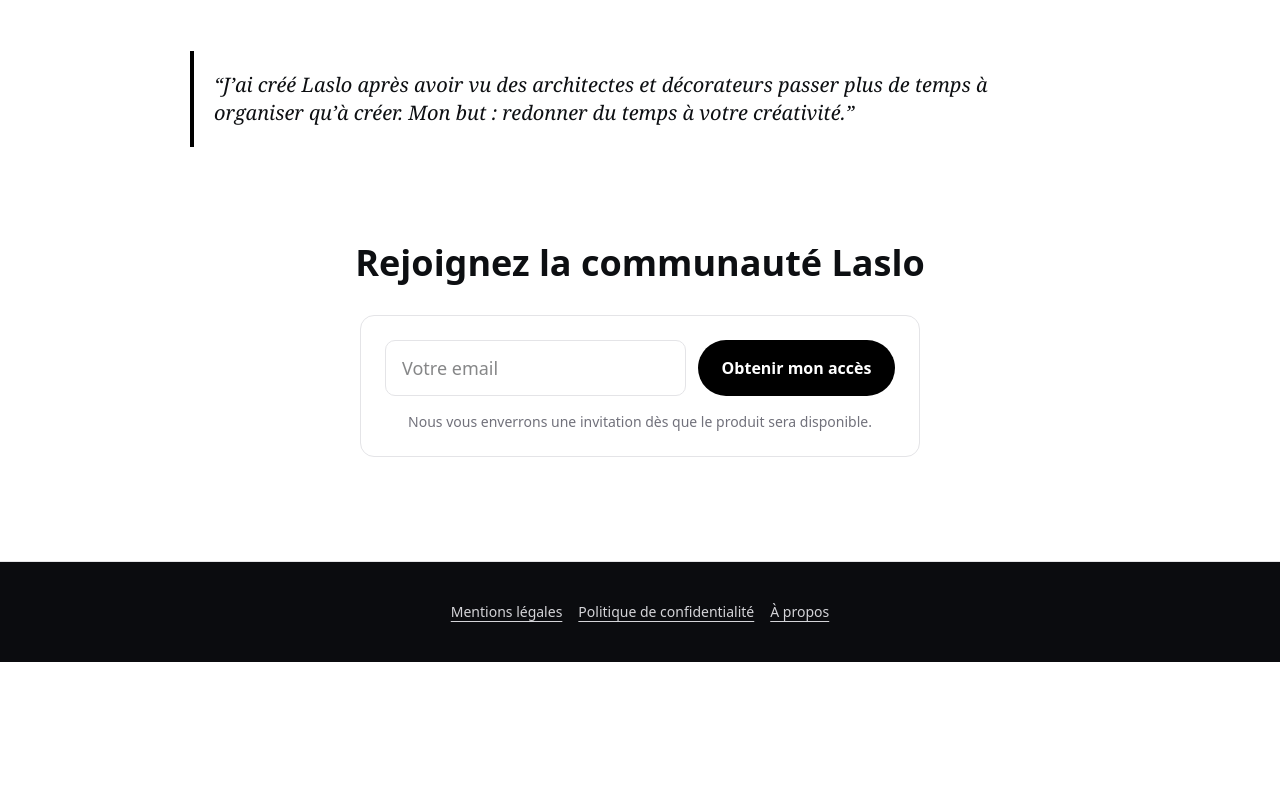
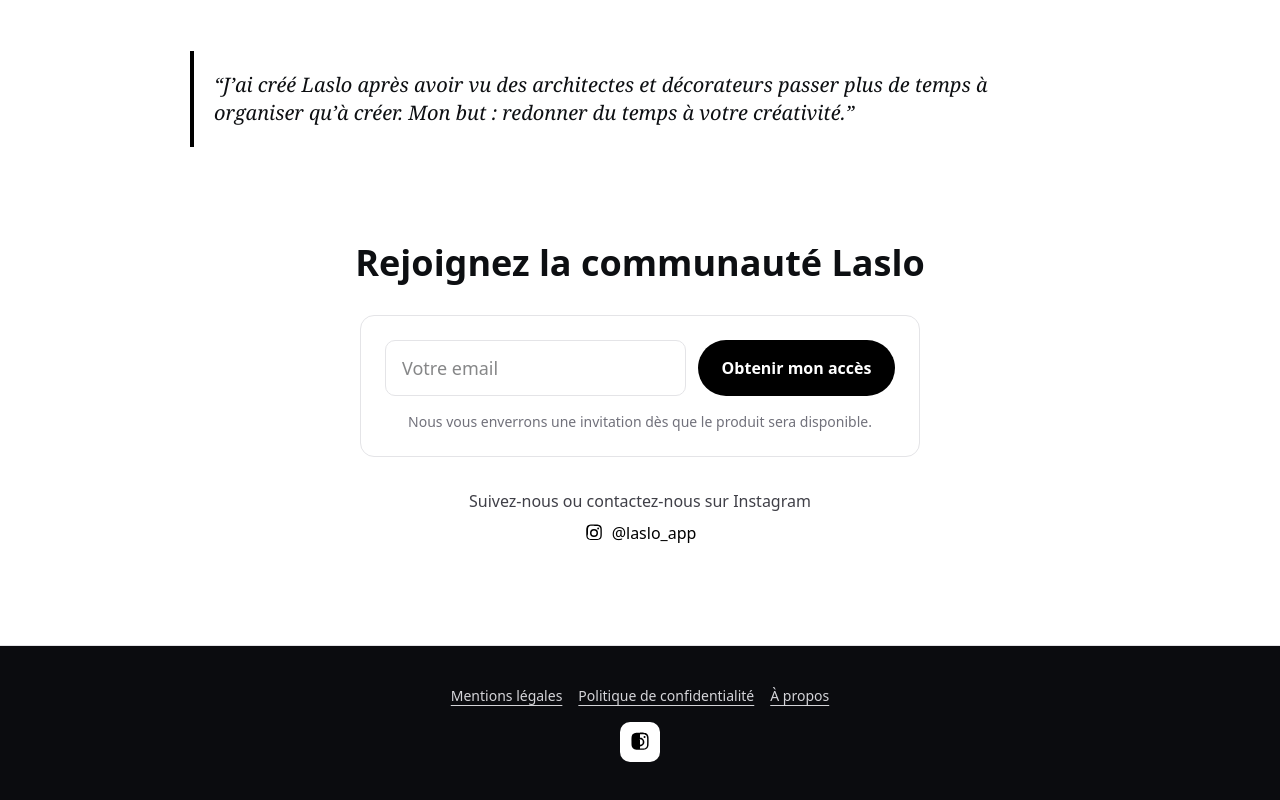
Before and after one commit to etherond/biblo-site, a Next.js app: page / in a window 1280 px wide. Shown: the part 3193-3993 px from the top of the page. Before the commit the page ends 3855 px from the top, so only its background shows below. Built offline with nearby package versions, Linux system fonts and the light colour scheme.

Commit message:
Add link to Instagram account

```diff
--- a/src/app/layout.tsx
+++ b/src/app/layout.tsx
@@ -75,6 +75,26 @@
               <Link href="/politique-confidentialite" className="underline underline-offset-4 hover:text-white">Politique de confidentialité</Link>
               <Link href="/a-propos" className="underline underline-offset-4 hover:text-white">À propos</Link>
             </div>
+            <div className="mt-4">
+              <a
+                href="https://instagram.com/laslo_app"
+                target="_blank"
+                rel="noopener noreferrer"
+                className="inline-flex items-center justify-center w-10 h-10 rounded-lg bg-white text-black hover:bg-white/90 transition"
+                aria-label="Notre compte Instagram @laslo_app"
+              >
+                <svg
+                  xmlns="http://www.w3.org/2000/svg"
+                  viewBox="0 0 24 24"
+                  width="22"
+                  height="22"
+                  aria-hidden="true"
+                  className="fill-current"
+                >
+                  <path d="M12 7.2a4.8 4.8 0 1 0 0 9.6 4.8 4.8 0 0 0 0-9.6Zm0 7.8a3 3 0 1 1 0-6 3 3 0 0 1 0 6Zm6.1-8.4a1.12 1.12 0 1 1-2.24 0 1.12 1.12 0 0 1 2.24 0ZM12 1.8c-2.6 0-2.9 0-3.9.06-1 .06-1.7.22-2.3 .47-.6 .24-1.1 .57-1.6 1.03-.46 .46-.8 1-.99 1.6-.26 .6-.41 1.3-.47 2.3C2.7 8.2 2.7 8.5 2.7 11.1c0 2.6 0 2.9 .06 3.9 .06 1 .22 1.7 .47 2.3 .24 .6 .57 1.1 1.03 1.6 .46 .46 1 .8 1.6 .99 .6 .26 1.3 .41 2.3 .47 1 .06 1.3 .06 3.9 .06 2.6 0 2.9 0 3.9-.06 1-.06 1.7-.22 2.3-.47 .6-.24 1.1-.57 1.6-1.03 .46-.46 .8-1 .99-1.6 .26-.6 .41-1.3 .47-2.3 .06-1 .06-1.3 .06-3.9 0-2.6 0-2.9-.06-3.9-.06-1-.22-1.7-.47-2.3a4.54 4.54 0 0 0-.99-1.6 4.54 4.54 0 0 0-1.6-.99c-.6-.26-1.3-.41-2.3-.47-1-.06-1.3-.06-3.9-.06Zm0 1.8c2.5 0 2.8 0 3.8 .06 .9 .05 1.4 .2 1.8 .33 .45 .17 .77 .36 1.1 .68 .32 .32 .5 .64 .68 1.1 .13 .38 .28 .9 .33 1.8 .06 1 .06 1.3 .06 3.8 0 2.5 0 2.8-.06 3.8-.05 .9-.2 1.4-.33 1.8-.17 .45-.36 .77-.68 1.1-.32 .32-.64 .5-1.1 .68-.38 .13-.9 .28-1.8 .33-1 .06-1.3 .06-3.8 .06Z"/>
+                </svg>
+              </a>
+            </div>
           </div>
         </section>
       </body>
--- a/src/app/page.tsx
+++ b/src/app/page.tsx
@@ -140,6 +140,27 @@
         <div className="mx-auto w-full max-w-[1120px] px-4">
           <h2 className="text-3xl md:text-4xl mb-8 font-semibold text-center">Rejoignez la communauté Laslo</h2>
           <ContactForm />
+          <div className="mt-8 text-center">
+            <p className="text-zinc-700">Suivez-nous ou contactez-nous sur Instagram</p>
+            <a
+              href="https://instagram.com/laslo_app"
+              target="_blank"
+              rel="noopener noreferrer"
+              className="inline-flex items-center gap-2 mt-2 text-black hover:underline"
+              aria-label="Notre compte Instagram @laslo_app"
+            >
+              <svg
+                xmlns="http://www.w3.org/2000/svg"
+                viewBox="0 0 24 24"
+                width="20"
+                height="20"
+                aria-hidden="true"
+              >
+                <path fill="currentColor" d="M12 7.2a4.8 4.8 0 1 0 0 9.6 4.8 4.8 0 0 0 0-9.6Zm0 7.8a3 3 0 1 1 0-6 3 3 0 0 1 0 6Zm6.1-8.4a1.12 1.12 0 1 1-2.24 0 1.12 1.12 0 0 1 2.24 0ZM12 1.8c-2.6 0-2.9 0-3.9.06-1 .06-1.7.22-2.3.47-.6.24-1.1.57-1.6 1.03-.46.46-.8 1-.99 1.6-.26.6-.41 1.3-.47 2.3C2.7 8.2 2.7 8.5 2.7 11.1c0 2.6 0 2.9.06 3.9.06 1 .22 1.7.47 2.3.24.6.57 1.1 1.03 1.6.46.46 1 .8 1.6.99.6.26 1.3.41 2.3.47 1 .06 1.3.06 3.9.06 2.6 0 2.9 0 3.9-.06 1-.06 1.7-.22 2.3-.47.6-.24 1.1-.57 1.6-1.03.46-.46.8-1 .99-1.6.26-.6.41-1.3.47-2.3.06-1 .06-1.3.06-3.9 0-2.6 0-2.9-.06-3.9-.06-1-.22-1.7-.47-2.3a4.54 4.54 0 0 0-.99-1.6 4.54 4.54 0 0 0-1.6-.99c-.6-.26-1.3-.41-2.3-.47-1-.06-1.3-.06-3.9-.06Zm0 1.8c2.5 0 2.8 0 3.8.06.9.05 1.4.2 1.8.33.45.17.77.36 1.1.68.32.32.5.64.68 1.1.13.38.28.9.33 1.8.06 1 .06 1.3.06 3.8 0 2.5 0 2.8-.06 3.8-.05.9-.2 1.4-.33 1.8-.17.45-.36.77-.68 1.1-.32.32-.64.5-1.1.68-.38.13-.9.28-1.8.33-1 .06-1.3.06-3.8.06-2.5 0-2.8 0-3.8-.06-.9-.05-1.4-.2-1.8-.33-.45-.17-.77-.36-1.1-.68-.32-.32-.5-.64-.68-1.1-.13-.38-.28-.9-.33-1.8C4.8 13.9 4.8 13.6 4.8 11.1c0-2.5 0-2.8.06-3.8.05-.9.2-1.4.33-1.8.17-.45.36-.77.68-1.1.32-.32.64-.5 1.1-.68.38-.13.9-.28 1.8-.33 1-.06 1.3-.06 3.8-.06Z"/>
+              </svg>
+              <span>@laslo_app</span>
+            </a>
+          </div>
         </div>
       </section>
     </main>
```
